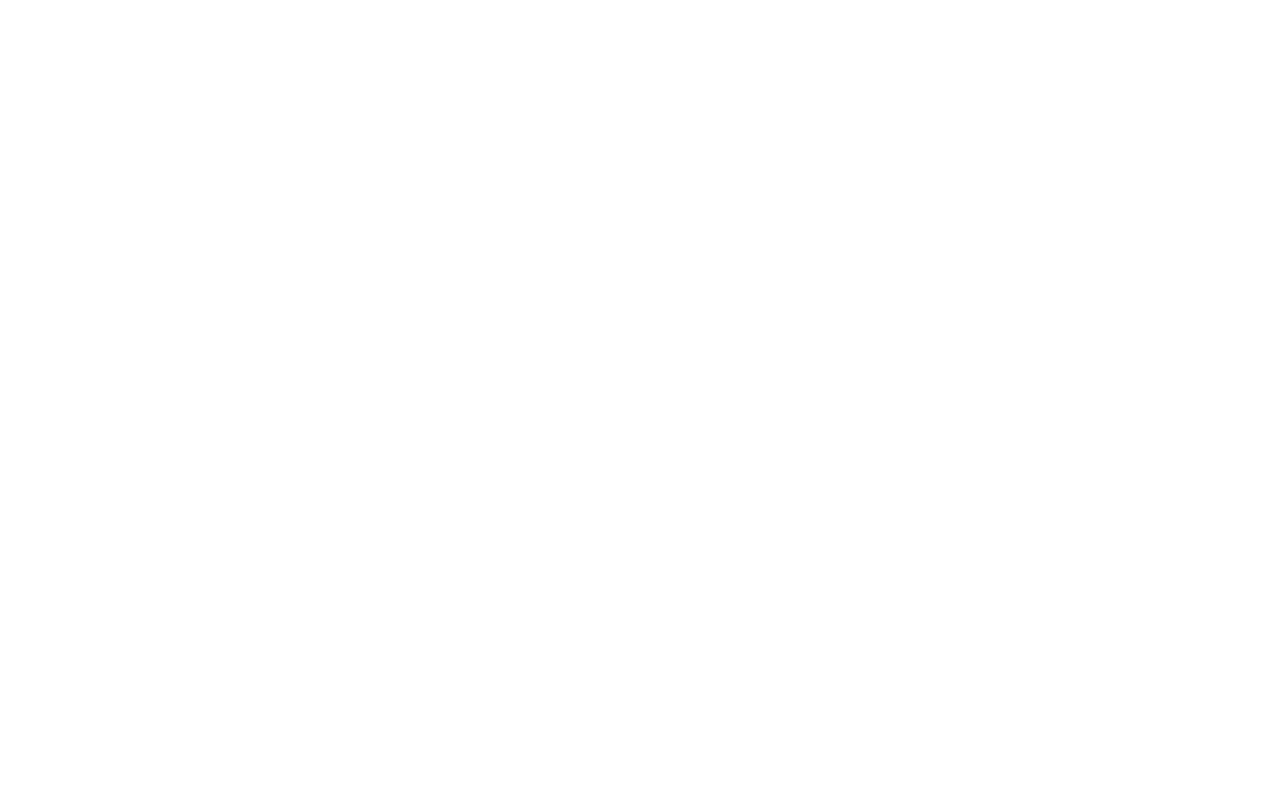
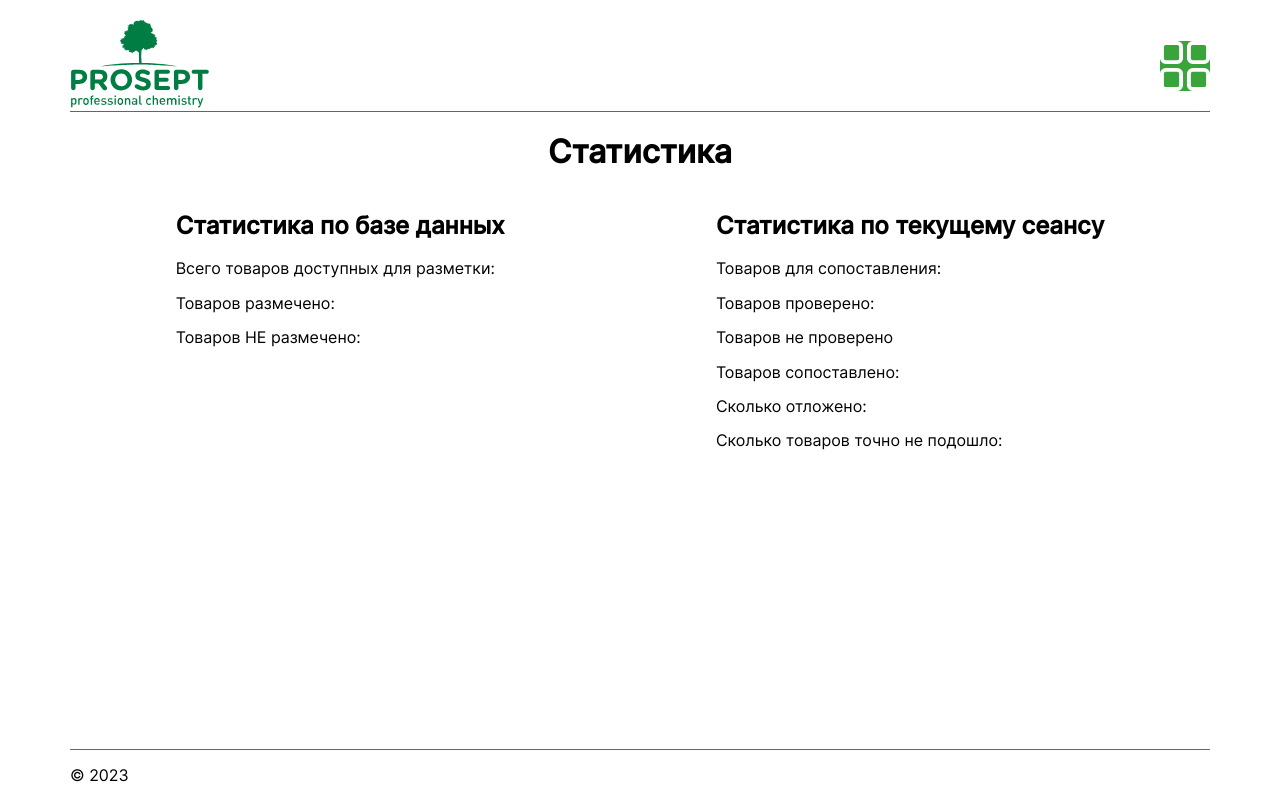
Before and after one commit to Prosept-Hakaton-team-3/frontend, a React (Create React App) app: page /statistics in a window 1280 px wide. Before the commit this address had no page. Built offline with nearby package versions, Linux system fonts and the light colour scheme.

Commit message:
feat: Statistics

```diff
--- a/src/components/App/App.js
+++ b/src/components/App/App.js
@@ -4,8 +4,9 @@
 import { Header } from '../Header/Header';
 import { Main } from '../Main/Main';
 import { Marking } from '../Marking/Marking';
+import { Statistics } from '../Statistics/Statistics';
 import { Footer } from '../Footer/Footer';
-import { MenuPopup } from '../MenuPopup/MenuPopup'
+import { MenuPopup } from '../MenuPopup/MenuPopup';
 import { ProseptProductPopup } from '../ProseptProductPopup/ProseptProductPopup';
 
 function App() {
@@ -59,6 +60,17 @@
           </>
         }
         />
+        <Route
+        exact
+        path="/statistics"
+        element = {
+          <>
+            <Header onMenu={handleMenuClick}/>
+            <Statistics />
+            <Footer />
+          </>
+        }
+        />
       </Routes>
 
       <MenuPopup
--- a/src/components/MenuPopup/MenuPopup.css
+++ b/src/components/MenuPopup/MenuPopup.css
@@ -47,20 +47,7 @@
     right: 22px;
 }
 
-.menupopup__main-link {
-    text-decoration: none;
-    color: #FFF;
-    text-align: center;
-    font-feature-settings: 'clig' off, 'liga' off;
-    font-size: 18px;
-    font-style: normal;
-    font-weight: 500;
-    line-height: normal;
-    padding-top: 159px;
-    margin: 0;
-}
-
-.menupopup__marking-link {
+.menupopup__link {
     margin: 0;
     color: #FFF;
     text-align: center;
@@ -70,10 +57,14 @@
     font-weight: 500;
     line-height: normal;
     text-decoration: none;
-    border-bottom: 1px solid #FFFFFF;
     padding-bottom: 4px;
     padding-top: 28px;
 }
+
+.menupopup__link_page_main {
+    margin-top: 159px;
+}
+
 
 .menupopup__close-button:hover {
     opacity: .8;
@@ -83,39 +74,7 @@
     opacity: .8;
     transition: .5s linear;
 }
-.menupopup__marking-link:hover {
+.menupopup__other-link:hover {
     opacity: .8;
     transition: .5s linear;
 }
-.menupopup__savedmovies-link:hover {
-    opacity: .8;
-    transition: .5s linear;
-}
-.menupopup__movies-link:hover {
-    opacity: .8;
-    transition: .5s linear;
-}
-
-@media (min-width: 320px) and (max-width: 767px) {
-    .menupopup {
-        width: 100%;
-    }
-
-    .menupopup__main-link {
-        padding-top: 144px;
-    }
-
-    .menupopup__movies-link {
-        padding-top: 24px;
-    }
-
-    .menupopup__savedmovies-link {
-        padding-top: 21px;
-        margin-bottom: 37vh;
-    }
-
-    .menupopup__close-button {
-        top: 17px;
-        right: 17px;
-    }
-}
--- a/src/components/MenuPopup/MenuPopup.js
+++ b/src/components/MenuPopup/MenuPopup.js
@@ -12,8 +12,9 @@
                 className="menupopup__close-button"
                 onClick={props.onClose}
             ></button>
-            <Link className="menupopup__main-link" to="/">Главная</Link>
-            <Link className="menupopup__marking-link" to="/marking">Режим разметки</Link>
+            <Link className="menupopup__link menupopup__link_page_main" to="/">Главная</Link>
+            <Link className="menupopup__link" to="/marking">Режим разметки</Link>
+            <Link className="menupopup__link" to="/statistics">Статистика</Link>
         </div>
     )
 }
--- /dev/null
+++ b/src/components/Statistics/Statistics.css
@@ -0,0 +1,19 @@
+.statistics {
+    display: flex;
+    flex-direction: column;
+    width: 1140px;
+    margin: 0 auto;
+    flex: 1 0 auto;
+    align-items: center;
+}
+
+.statistics__header {
+    width: 100%;
+    text-align: center;
+}
+
+.statistics__wrap {
+    width: 100%;
+    display: flex;
+    justify-content: space-around;
+}
--- /dev/null
+++ b/src/components/Statistics/Statistics.js
@@ -0,0 +1,26 @@
+import './Statistics.css'
+
+export function Statistics() {
+    return (
+        <section className="statistics">
+            <h1 className="statistics__header">Статистика</h1>
+            <article className="statistics__wrap">
+                <article className="statistics__chunk">
+                    <h2>Статистика по базе данных</h2>
+                    <p>Всего товаров доступных для разметки:</p>
+                    <p>Товаров размечено:</p>
+                    <p>Товаров НЕ размечено:</p>
+                </article>
+                <article className="statistics__chunk">
+                    <h2>Статистика по текущему сеансу</h2>
+                    <p>Товаров для сопоставления:</p>
+                    <p>Товаров проверено:</p>
+                    <p>Товаров не проверено</p>
+                    <p>Товаров сопоставлено:</p>
+                    <p>Сколько отложено:</p>
+                    <p>Сколько товаров точно не подошло:</p>
+                </article>
+            </article>
+        </section>
+    )
+}
```
